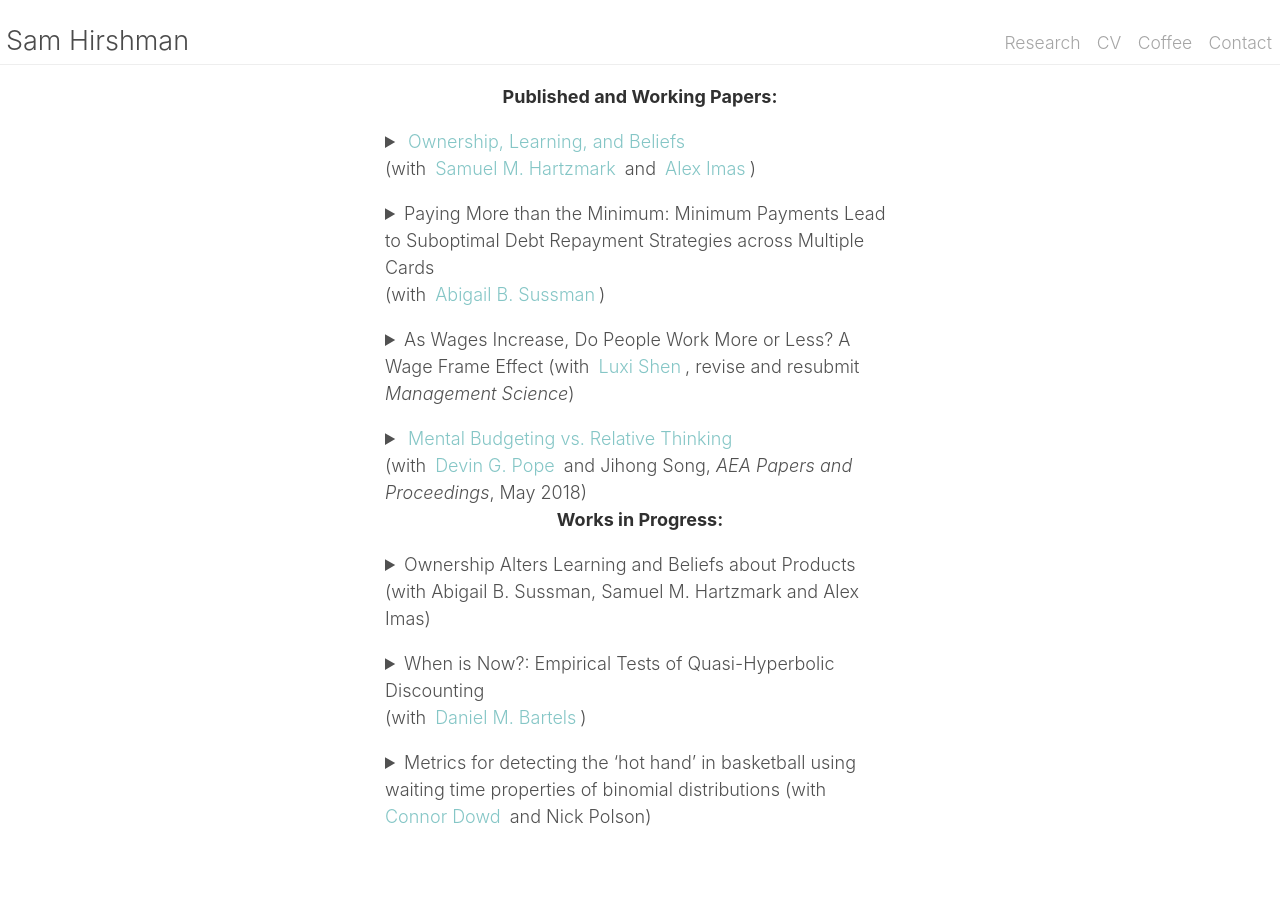
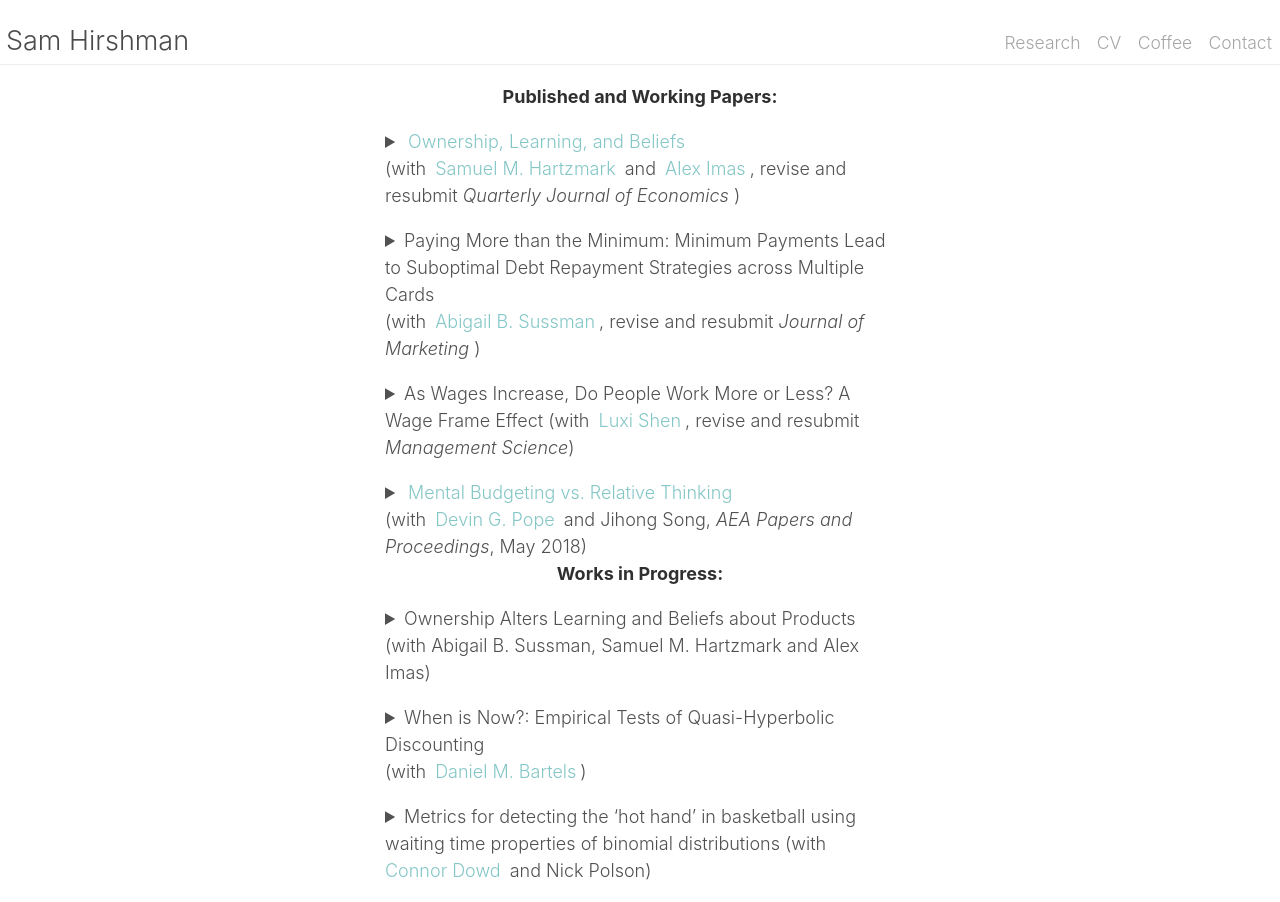
Before and after one commit to shirshma/shirshma.github.io, a Jekyll site: the page built from docs/research.md, in a window 1280 px wide. Built offline with Jekyll 4.4.1, drawn with Linux system fonts in a browser that asks for light colours.

Commit message:
Update research.md

```diff
--- a/docs/research.md
+++ b/docs/research.md
@@ -6,7 +6,7 @@ description: Research Papers
 <p align="center"><strong>Published and Working Papers:</strong></p>
 
   <p><details><summary>
-  <span class="fn"> <a href="https://papers.ssrn.com/sol3/papers.cfm?abstract_id=3465246" target="_blank">Ownership, Learning, and Beliefs </a> </span> <br> (with <a href="https://sites.google.com/site/samhartzmark/">Samuel M. Hartzmark</a> and <a href="http://www.aleximas.com/"> Alex Imas</a>)
+  <span class="fn"> <a href="https://papers.ssrn.com/sol3/papers.cfm?abstract_id=3465246" target="_blank">Ownership, Learning, and Beliefs </a> </span> <br> (with <a href="https://sites.google.com/site/samhartzmark/">Samuel M. Hartzmark</a> and <a href="http://www.aleximas.com/"> Alex Imas</a>, revise and resubmit <i>Quarterly Journal of Economics</i> )
   </summary>
   <p>
     <b>Abstract:</b>
@@ -16,7 +16,7 @@ description: Research Papers
   </details>
 
  <p><details><summary> Paying More than the Minimum: Minimum Payments Lead to Suboptimal Debt Repayment Strategies across Multiple Cards<br>
-  (with <a href="https://faculty.chicagobooth.edu/abigail-sussman"> Abigail B. Sussman</a>)</summary>
+  (with <a href="https://faculty.chicagobooth.edu/abigail-sussman"> Abigail B. Sussman</a>, revise and resubmit <i>Journal of Marketing </i>)</summary>
   <p>
     <b>Abstract:</b>
 While debt can provide important flexibility and opportunity for consumers, interest payments on this debt is costly.  US consumers currently pay an average interest rate of 17% on a total of $15,482 outstanding debt balances, with poor debt management strategies leading consumers to spend even more than necessary on interest payments. We investigate people’s lay theories of optimal credit card debt repayment strategies and examine how minimum payments affect these strategies across multiple cards. We first find that consumers’ lay beliefs do align with the cost-minimizing strategy (i.e., paying the highest interest rate debts first), but that consumers do not place enough emphasis on the importance of interest rates (studies 1a, b). Second, we propose and provide evidence for the dispersion theory in the context of minimum payments: the presence of the minimum payment requirement causes participants to spread excess repayments across more accounts, interfering with implementation of the optimal strategy (Study 2-5). Finally, we find that making an explicit allocation decision for each account moderates the effects of the minimum payment we document in prior studies (Study 6).
```
